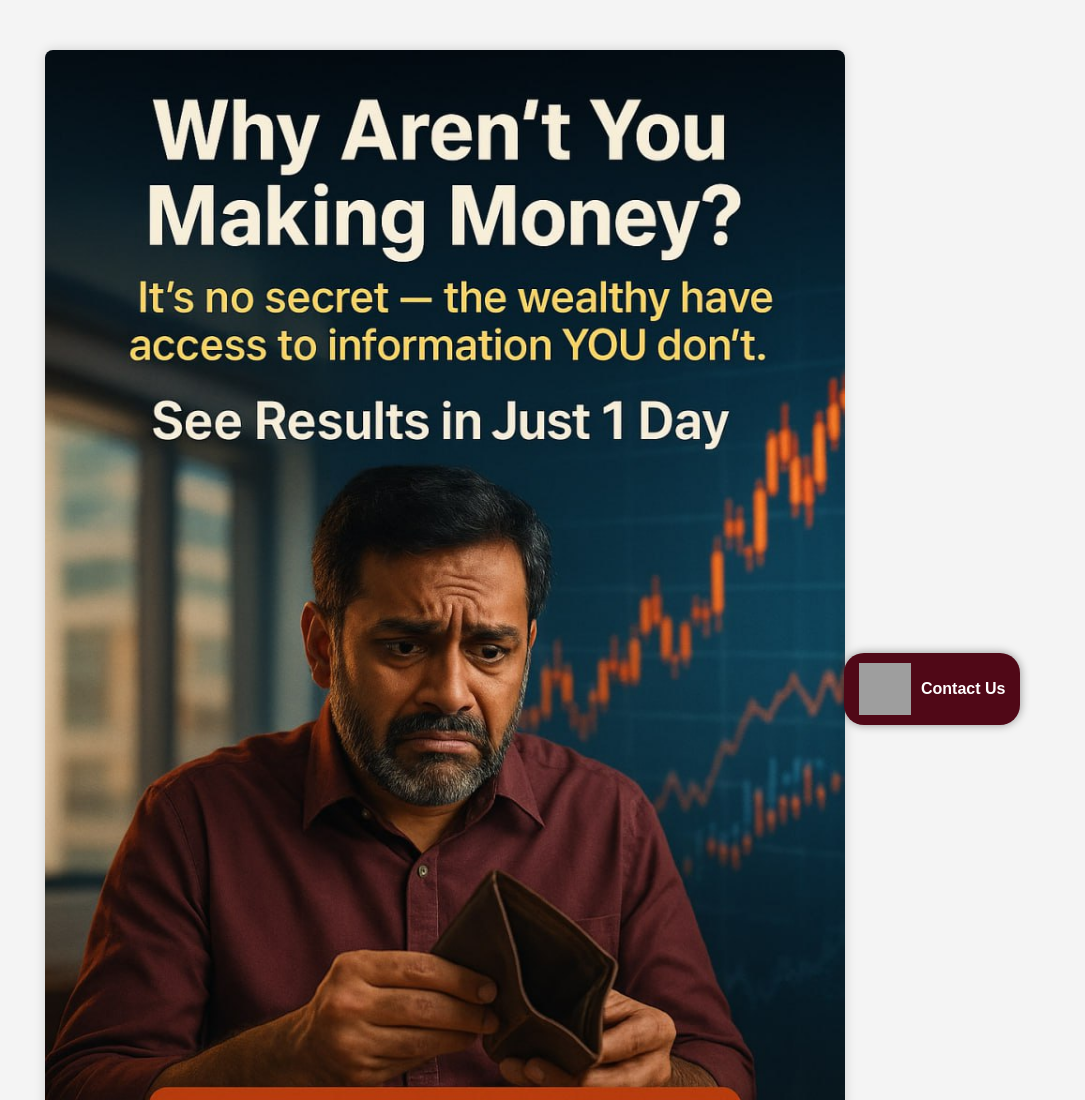
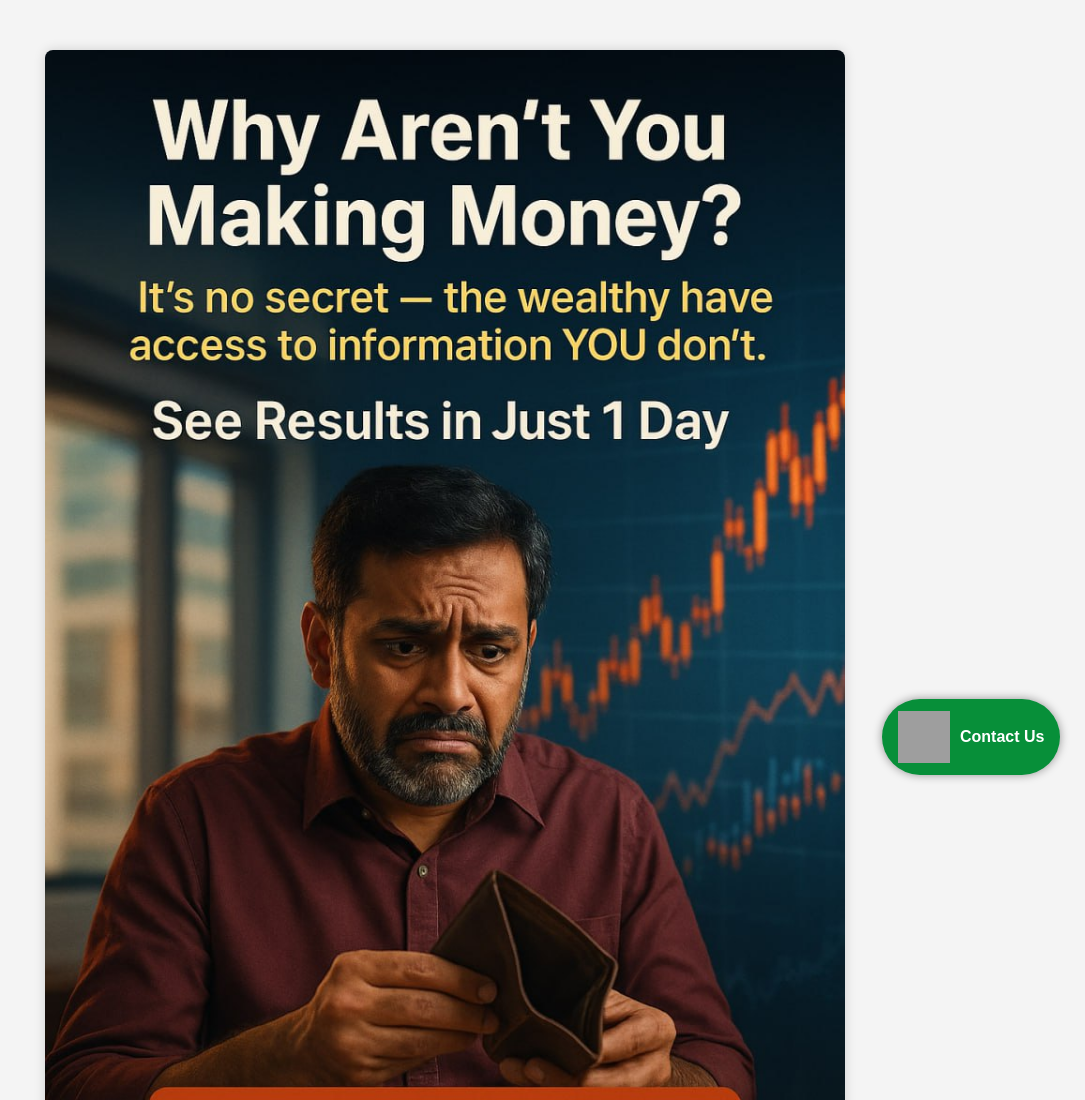
Before and after one commit to damini1144/Sample-8, a plain HTML site: page index.html in a window 1280 px wide. Shown: the top 1100 px of the page, without its empty margins (195-1280 px from the left). Drawn offline with Linux system fonts and the light colour scheme; grey boxes are pictures that could not be loaded.

Commit message:
style.css

```diff
--- a/style.css
+++ b/style.css
@@ -41,14 +41,14 @@ body {
 /* WhatsApp Floating Button */
 .whatsapp-button {
       position: fixed;
-  bottom: 75px;
-  right: 65px;
+      bottom: 25px;
+      right: 25px;
       z-index: 999;
       display: flex;
       align-items: center;
-  background-color: #500817;
-  padding: 10px 15px;
-  border-radius: 20px;
+      background-color: #078f39;
+      padding: 12px 16px;
+      border-radius: 40px;
       color: white;
       font-weight: bold;
       text-decoration: none;
```
Lines whose indentation alone changed are shown as unchanged.
